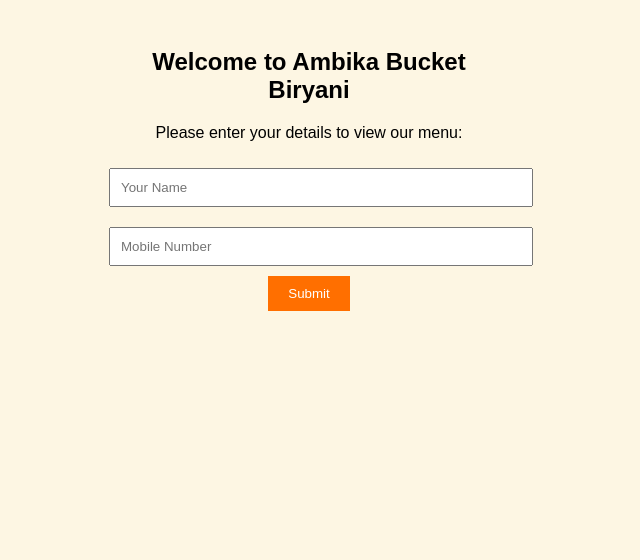
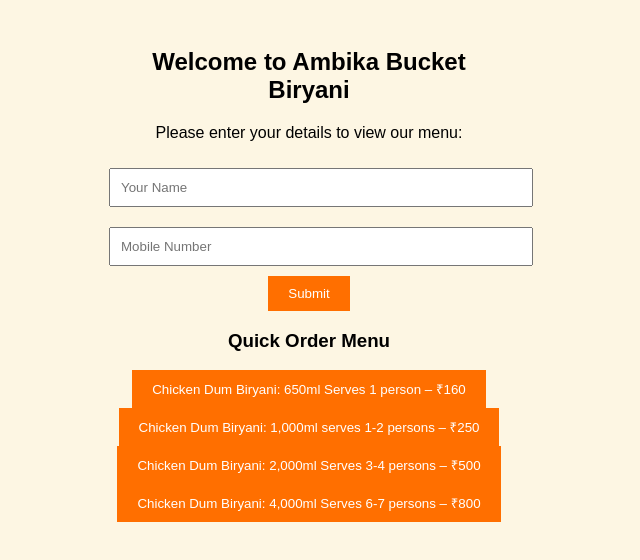
Before and after one commit to NareshHibare/AmbikaBucketBiryani, a plain HTML site: page index.html in a window 1280 px wide. Shown: the whole page, without its empty margins (331-971 px from the left). Drawn offline with Linux system fonts and the light colour scheme.

Commit message:
index.html

```diff
--- a/index.html
+++ b/index.html
@@ -15,11 +15,10 @@
   .whatsapp-btn { display: inline-block; padding: 12px 20px; background: #25D366; color: white; font-size: 18px; font-weight: bold; border-radius: 8px; text-decoration: none;
   margin-top: 15px; }
 .whatsapp-btn:hover { background: #1ebe59; }
-
 </style>
   </head>
+
   <body>
-
     <div class="container">
     <div id="formDiv">
       <h2>Welcome to Ambika Bucket Biryani</h2>
@@ -36,8 +35,16 @@
     <a href="https://zomato.onelink.me/xqzv/yg71rbkg" target="_blank">Order on Zomato</a>
     <a href="rajathibare@ybl" target="_blank">Pay via UPI</a>
     <a href="https://wa.me/917796360993?text=Hello!%20I%20would%20like%20to%20place%20an%20order." target="_blank" class="whatsapp-btn">Order via WhatsApp</a>
+    </div>
 
+    <div class="menu-buttons">
+  <h3>Quick Order Menu</h3>
+  <button onclick="orderItem('Chicken Dum Biryani:650ml Serves 1 person')">Chicken Dum Biryani: 650ml Serves 1 person – ₹160</button>
+  <button onclick="orderItem('Chicken Dum Biryani:1,000ml Serves 1-2 persons')">Chicken Dum Biryani: 1,000ml serves 1-2 persons – ₹250</button>
+  <button onclick="orderItem('Chicken Dum Biryani:2,000ml Serves 3-4 persons')">Chicken Dum Biryani: 2,000ml Serves 3-4 persons – ₹500</button>
+  <button onclick="orderItem('Chicken Dum Biryani:4,000ml Serves 6-7 persons')">Chicken Dum Biryani: 4,000ml Serves 6-7 persons – ₹800</button>
     </div>
+
 </div>
 
 <script>
```
Lines whose indentation alone changed are shown as unchanged.
